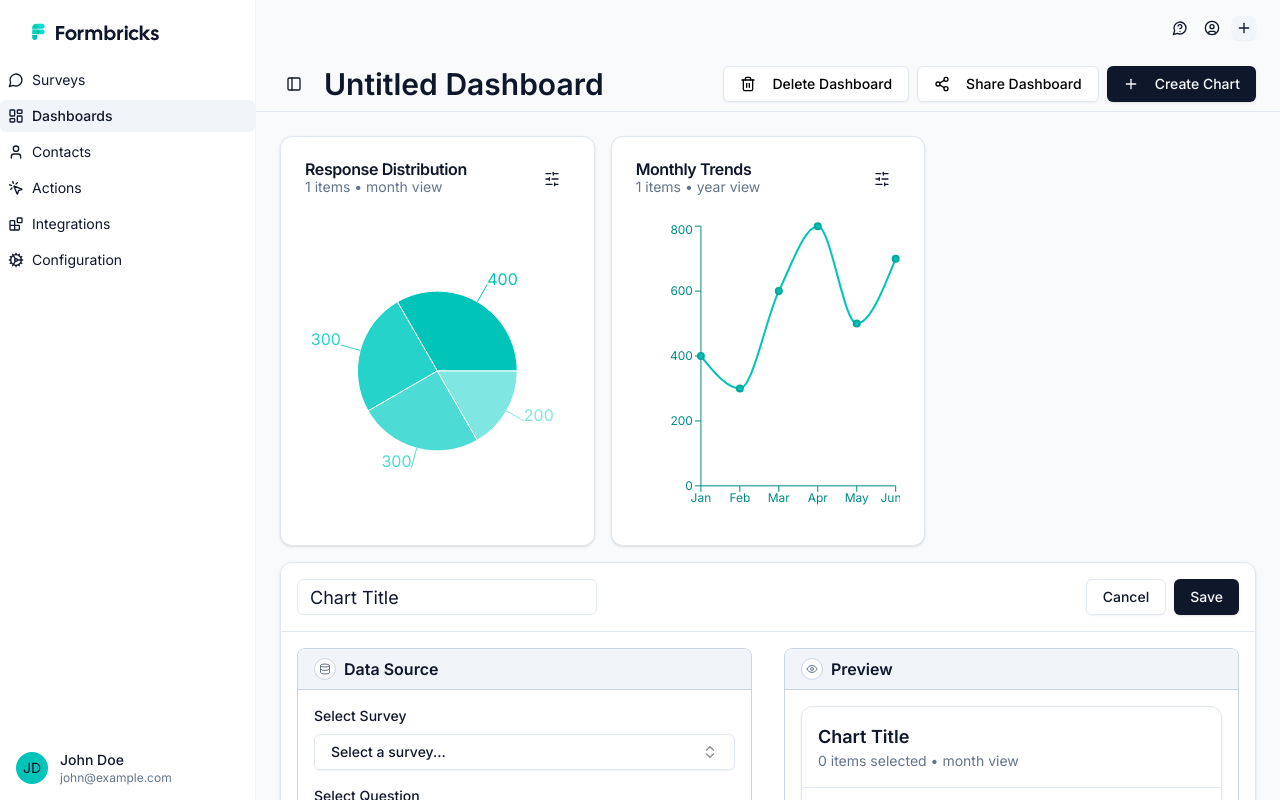
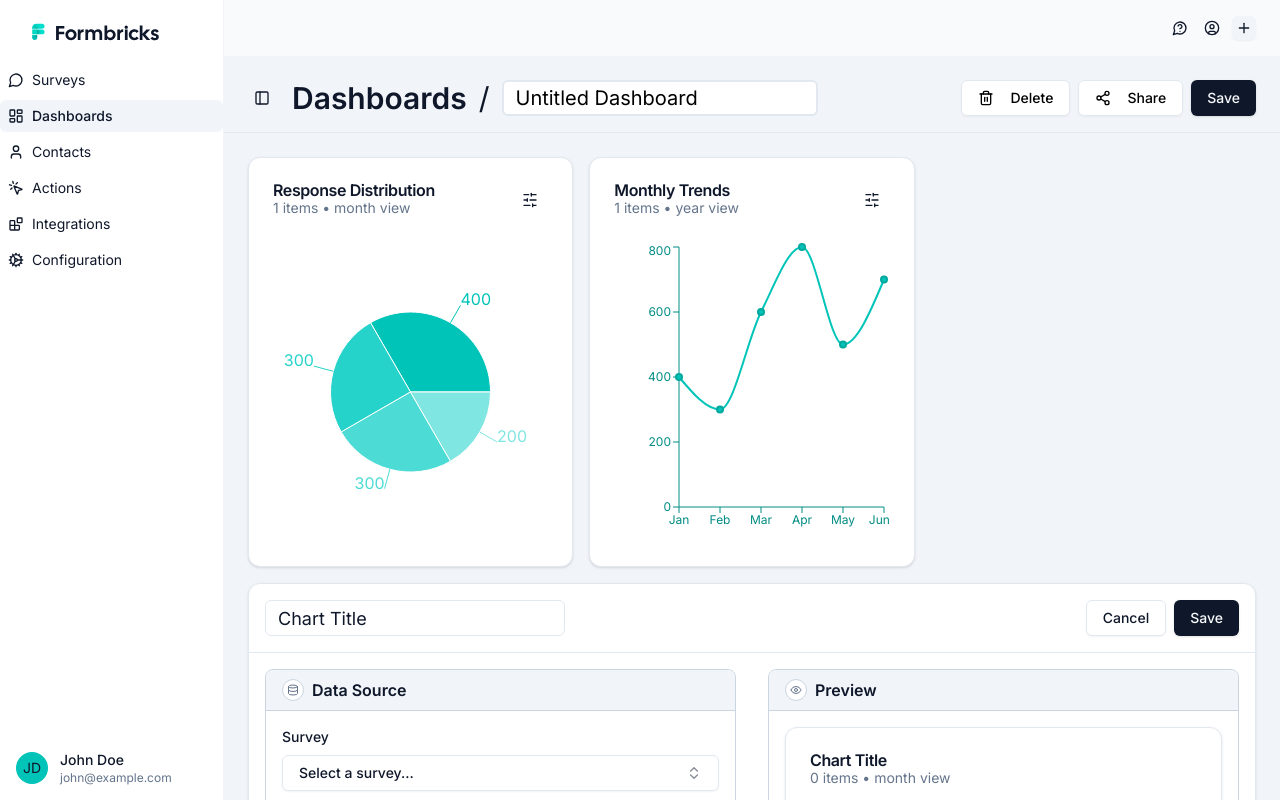
Before and after one commit to jakobsitory/dashboard-formbricks, a Next.js app: page /dashboards/1 in a window 1280 px wide. Both pictures are taken after a click on the element "Add Chart". Shown: the top 800 px of the page. Built offline with nearby package versions, Linux system fonts and the light colour scheme.

Commit message:
fixes most of the styling

```diff
--- a/app/dashboards/[id]/page.tsx
+++ b/app/dashboards/[id]/page.tsx
@@ -77,14 +77,19 @@ export default function DashboardDetail() {
   }
 
   return (
-    <div className="flex h-full flex-col">
+    <div className="flex h-full flex-col bg-formbricks-background">
       <TopControlBar />
-      <TitleBar title={title}>
+      <TitleBar
+        title="Dashboards"
+        subtitle={title}
+        subtitlePlaceholder="Dashboard Name"
+        onSubtitleChange={setTitle}
+      >
         <AlertDialog>
           <AlertDialogTrigger asChild>
             <Button variant="outline">
               <Trash2 className="mr-2 h-4 w-4" />
-              Delete Dashboard
+              Delete
             </Button>
           </AlertDialogTrigger>
           <AlertDialogContent>
@@ -102,11 +107,10 @@ export default function DashboardDetail() {
         </AlertDialog>
         <Button variant="outline">
           <Share2 className="mr-2 h-4 w-4" />
-          Share Dashboard
+          Share
         </Button>
-        <Button onClick={() => setIsAddingChart(true)}>
-          <Plus className="mr-2 h-4 w-4" />
-          Create Chart
+        <Button>
+          Save
         </Button>
       </TitleBar>
 
--- a/app/dashboards/page.tsx
+++ b/app/dashboards/page.tsx
@@ -25,7 +25,8 @@ export default function DashboardsPage() {
             <Button
               variant="outline"
               className="flex h-[300px] flex-col items-center justify-center gap-4 rounded-lg border-2 border-dashed border-secondary hover:border-brand hover:bg-accent"
-              onClick={() => router.push("/dashboards/new")}
+              onClick={() => router.push("/dashboards/new")
+			  }
             >
               <Plus className="h-8 w-8" />
               <span>Create Dashboard</span>
--- a/app/globals.css
+++ b/app/globals.css
@@ -11,6 +11,8 @@
 :root {
   --foreground-rgb: 0, 0, 0;
   --background-rgb: 255, 255, 255;
+
+  --formbricks-background: #F8FAFC;
   /* Brand Colors */
   --formbricks-brand: #038178;
 
@@ -248,7 +250,10 @@ input[type="range"]::-webkit-slider-thumb {
   -webkit-appearance: none;
 }
 
-
+.matchWidth {
+  width: var(--radix-popover-trigger-width);
+  max-height: var(--radix-popover-content-available-height);
+}
 
 @layer base {
   * {
--- a/app/layout.tsx
+++ b/app/layout.tsx
@@ -86,7 +86,7 @@ export default function RootLayout({
               </SidebarFooter>
               <SidebarRail />
             </Sidebar>
-            <div className="flex-1 overflow-auto bg-slate-50">{children}</div>
+            <div className="flex-1 overflow-auto ">{children}</div>
           </div>
         </SidebarProvider>
       </body>
--- a/components/chart-card.tsx
+++ b/components/chart-card.tsx
@@ -33,6 +33,7 @@ interface ChartCardProps {
   onEdit: (e: React.MouseEvent<HTMLElement>) => void
   onClone: () => void
   onDelete: () => void
+  preview?: boolean
 }
 
 function ChartPreview({ type, data }: { type: Chart["chartType"]; data: any[] }) {
@@ -150,7 +151,7 @@ function ChartPreview({ type, data }: { type: Chart["chartType"]; data: any[] })
   }
 }
 
-export function ChartCard({ chart, onEdit, onClone, onDelete }: ChartCardProps) {
+export function ChartCard({ chart, onEdit, onClone, onDelete, preview }: ChartCardProps) {
   return (
     <Card>
       <CardHeader>
@@ -161,6 +162,7 @@ export function ChartCard({ chart, onEdit, onClone, onDelete }: ChartCardProps)
               {chart.selectedItems.length} items • {chart.timeFrame} view
             </p>
           </div>
+          {!preview && (
             <DropdownMenu>
               <DropdownMenuTrigger asChild>
                 <Button variant="ghost" size="icon">
@@ -198,6 +200,7 @@ export function ChartCard({ chart, onEdit, onClone, onDelete }: ChartCardProps)
                 </AlertDialog>
               </DropdownMenuContent>
             </DropdownMenu>
+          )}
         </div>
       </CardHeader>
       <CardContent>
--- a/components/chart-editor.tsx
+++ b/components/chart-editor.tsx
@@ -3,32 +3,20 @@
 import * as React from "react"
 import { useRef } from "react"
 import {
-  ArrowDownAZ,
-  ArrowUpAZ,
   BarChartHorizontal,
-  CalendarDays,
   Database,
   ChartSplineIcon,
   PieChartIcon,
   PaintbrushIcon,
   EyeIcon,
 } from "lucide-react"
-import { Bar, BarChart, Line, LineChart, Pie, PieChart, ResponsiveContainer, XAxis, YAxis } from "recharts"
-import {
-	Tabs,
-	TabsContent,
-	TabsList,
-	TabsTrigger,
-  } from "@/components/ui/tabs"
-
 import { Button } from "@/components/ui/button"
 import { Card } from "@/components/ui/card"
-import { Command, CommandEmpty, CommandGroup, CommandInput, CommandItem, CommandList } from "@/components/ui/command"
-import { DropdownMenu, DropdownMenuContent, DropdownMenuItem, DropdownMenuTrigger } from "@/components/ui/dropdown-menu"
 import { Input } from "@/components/ui/input"
 import { Label } from "@/components/ui/label"
 import { ToggleGroup, ToggleGroupItem } from "@/components/ui/toggle-group"
 import SurveyQuestionSelector from "@/components/survey-question-selector"
+import { ChartCard } from "@/components/chart-card"
 
 // Import types and mock data from centralized data file
 import { ChartSettings, ChartType, TimeFrame, SortOrder, mockSurveys, mockChartData, defaultChartSettings } from "@/app/mockData"
@@ -189,16 +177,16 @@ export function ChartEditor({ onSave, initialSettings, onCancel, className }: Ch
 						className="justify-start rounded-lg border border-slate-300 p-1"
 						>
 						<ToggleGroupItem value="day" className="flex-1 items-center gap-2 px-3">
-							<span>Day</span>
+							<span>Today</span>
 						</ToggleGroupItem>
 						<ToggleGroupItem value="week" className="flex-1 items-center gap-2 px-3">
-							<span>Week</span>
+							<span>Last 7 Days</span>
 						</ToggleGroupItem>
 						<ToggleGroupItem value="month" className="flex-1 flex items-center gap-2 px-3">
-							<span>Month</span>
+							<span>Last 30 Days</span>
 						</ToggleGroupItem>
 						<ToggleGroupItem value="year" className="flex-1 items-center gap-2 px-3">
-							<span>Year</span>
+							<span>This Year</span>
 						</ToggleGroupItem>
 						<ToggleGroupItem value="total" className="flex-1 items-center gap-2 px-3">
 							<span>Total</span>
@@ -211,7 +199,6 @@ export function ChartEditor({ onSave, initialSettings, onCancel, className }: Ch
           </div>
 
           <div className="p-4">
-		  {/* Data Source Section */}
             <div className="flex flex-col rounded-lg border border-slate-300">
               <div className="flex items-center gap-x-2 rounded-t-lg border-b border-slate-300 bg-slate-100 px-4 py-2">
                 <div className="rounded-full border border-slate-300 bg-white p-1">
@@ -222,48 +209,13 @@ export function ChartEditor({ onSave, initialSettings, onCancel, className }: Ch
                 </h2>
               </div>
               <div className="space-y-4 p-4">
-					<Card className="h-full">
-					<div className="flex h-full flex-col">
-						<div className="border-b p-4">
-						<h3 className="text-lg font-semibold">{settings.title || "Chart Preview"}</h3>
-						<p className="text-sm text-muted-foreground">
-							{settings.selectedItems.length} items selected • {settings.timeFrame} view
-						</p>
-						</div>
-						<div className="flex-1 p-6">
-						<div className="h-full min-h-[300px]">
-							<ResponsiveContainer width="100%" height="100%">
-							{settings.chartType === "pie" ? (
-								<PieChart>
-								<Pie
-									data={mockChartData}
-									cx="50%"
-									cy="50%"
-									innerRadius={60}
-									outerRadius={80}
-									fill="var(--brand)"
-									dataKey="value"
-									label
+        <ChartCard
+          chart={{...settings, id: "preview-chart"}}
+          onEdit={() => {}}
+          onClone={() => {}}
+          onDelete={() => {}}
+          preview={true}
         />
-								</PieChart>
-							) : settings.chartType === "bar" ? (
-								<BarChart data={mockChartData}>
-								<XAxis dataKey="name" />
-								<YAxis />
-								<Bar dataKey="value" fill="var(--brand)" />
-								</BarChart>
-							) : (
-								<LineChart data={mockChartData}>
-								<XAxis dataKey="name" />
-								<YAxis />
-								<Line type="monotone" dataKey="value" stroke="var(--brand)" strokeWidth={2} />
-								</LineChart>
-							)}
-							</ResponsiveContainer>
-						</div>
-						</div>
-					</div>
-					</Card>
 			  </div>
             </div>
           </div>
--- a/components/survey-question-selector.tsx
+++ b/components/survey-question-selector.tsx
@@ -1,7 +1,7 @@
 "use client"
 
 import * as React from "react"
-import { Check, ChevronsUpDown, Search, BarChart, ListChecks, FileText, MessageSquare } from "lucide-react"
+import { Check, ChevronsUpDown, Search, BarChart, List, FileText, MessageSquare, Rows3Icon, MessageCircle } from "lucide-react"
 import { Button } from "@/components/ui/button"
 import { Command, CommandEmpty, CommandGroup, CommandInput, CommandItem, CommandList } from "@/components/ui/command"
 import { Popover, PopoverContent, PopoverTrigger } from "@/components/ui/popover"
@@ -16,26 +16,24 @@ const surveys = [
 ]
 
 const questionTypes = {
-  "multiple-choice": { icon: ListChecks, label: "Multiple Choice" },
-  text: { icon: FileText, label: "Text" },
-  rating: { icon: BarChart, label: "Rating" },
-  "open-ended": { icon: MessageSquare, label: "Open Ended" },
-}
+  "multiple-choice-single-select": { icon: List, label: "Single Select" },
+  "multiple-choice-multiple-select": { icon: Rows3Icon, label: "Multiple Select" },
+  }
 
 const questions = [
-  { id: "101", surveyId: "1", text: "How satisfied are you with our service?", type: "rating" },
-  { id: "102", surveyId: "1", text: "What improvements would you suggest?", type: "open-ended" },
-  { id: "103", surveyId: "1", text: "Would you recommend us to others?", type: "multiple-choice" },
-  { id: "201", surveyId: "2", text: "How would you rate your work-life balance?", type: "rating" },
-  { id: "202", surveyId: "2", text: "Do you feel valued at work?", type: "multiple-choice" },
-  { id: "203", surveyId: "2", text: "What would improve your workplace experience?", type: "open-ended" },
-  { id: "301", surveyId: "3", text: "Which features do you use most often?", type: "multiple-choice" },
-  { id: "302", surveyId: "3", text: "How easy is our product to use?", type: "rating" },
-  { id: "303", surveyId: "3", text: "What features would you like to see added?", type: "text" },
-  { id: "401", surveyId: "4", text: "How easy was it to find what you were looking for?", type: "rating" },
-  { id: "402", surveyId: "4", text: "Did you encounter any issues while using our website?", type: "multiple-choice" },
-  { id: "501", surveyId: "5", text: "Which of our competitors do you also use?", type: "multiple-choice" },
-  { id: "502", surveyId: "5", text: "What factors influence your purchasing decisions?", type: "open-ended" },
+  { id: "101", surveyId: "1", text: "How satisfied are you with our service?", type: "multiple-choice-single-select" },
+  { id: "102", surveyId: "1", text: "What improvements would you suggest?", type: "multiple-choice-single-select" },
+  { id: "103", surveyId: "1", text: "Would you recommend us to others?", type: "multiple-choice-multiple-select" },
+  { id: "201", surveyId: "2", text: "How would you rate your work-life balance?", type: "multiple-choice-single-select" },
+  { id: "202", surveyId: "2", text: "Do you feel valued at work?", type: "multiple-choice-multiple-select" },
+  { id: "203", surveyId: "2", text: "What would improve your workplace experience?", type: "multiple-choice-single-select" },
+  { id: "301", surveyId: "3", text: "Which features do you use most often?", type: "multiple-choice-multiple-select" },
+  { id: "302", surveyId: "3", text: "How easy is our product to use?", type: "multiple-choice-single-select" },
+  { id: "303", surveyId: "3", text: "What features would you like to see added?", type: "multiple-choice-single-select" },
+  { id: "401", surveyId: "4", text: "How easy was it to find what you were looking for?", type: "multiple-choice-single-select" },
+  { id: "402", surveyId: "4", text: "Did you encounter any issues while using our website?", type: "multiple-choice-multiple-select" },
+  { id: "501", surveyId: "5", text: "Which of our competitors do you also use?", type: "multiple-choice-single-select" },
+  { id: "502", surveyId: "5", text: "What factors influence your purchasing decisions?", type: "multiple-choice-multiple-select" },
 ]
 
 export default function SurveyQuestionSelector() {
@@ -78,10 +76,10 @@ export default function SurveyQuestionSelector() {
   }, [selectedSurvey, filteredQuestions])
 
   return (
-    <div className="flex flex-col space-y-4 w-full max-w-md">
+    <div className="flex flex-col space-y-4 w-full ">
       <div className="flex flex-col space-y-2">
         <label htmlFor="survey-select" className="text-sm font-medium">
-          Select Survey
+          Survey
         </label>
         <Popover open={openSurvey} onOpenChange={setOpenSurvey}>
           <PopoverTrigger asChild>
@@ -89,15 +87,15 @@ export default function SurveyQuestionSelector() {
               id="survey-select"
               variant="outline"
               role="combobox"
-              aria-expanded={openSurvey}
+            //   aria-expanded={openSurvey}
               className="justify-between"
             >
-              {selectedSurveyObject ? selectedSurveyObject.title : "Select a survey..."}
+	            {selectedSurveyObject ? selectedSurveyObject.title : "Select a survey..."}
               <ChevronsUpDown className="ml-2 h-4 w-4 shrink-0 opacity-50" />
-            </Button>
+			</Button>
           </PopoverTrigger>
-          <PopoverContent className="w-[400px] p-0">
-            <Command>
+          <PopoverContent className="p-0 matchWidth">
+            <Command className="w-full">
               <CommandInput placeholder="Search surveys..." className="h-9" />
               <CommandList>
                 <CommandEmpty>No surveys found.</CommandEmpty>
@@ -128,7 +126,7 @@ export default function SurveyQuestionSelector() {
 
       <div className="flex flex-col space-y-2">
         <label htmlFor="question-select" className="text-sm font-medium">
-          Select Question
+          Question
         </label>
         <Popover open={openQuestion} onOpenChange={setOpenQuestion}>
           <PopoverTrigger asChild>
@@ -143,8 +141,8 @@ export default function SurveyQuestionSelector() {
               <ChevronsUpDown className="ml-2 h-4 w-4 shrink-0 opacity-50" />
             </Button>
           </PopoverTrigger>
-          <PopoverContent className="w-[400px] p-0">
-            <Command>
+          <PopoverContent className="p-0 matchWidth">
+            <Command className="w-full">
               <CommandInput placeholder="Search questions..." className="h-9" />
               <CommandList>
                 <CommandEmpty>No questions found.</CommandEmpty>
--- a/components/title-bar.tsx
+++ b/components/title-bar.tsx
@@ -1,18 +1,34 @@
 import type * as React from "react"
 import { SidebarTrigger } from "@/components/ui/sidebar"
+import { Input } from "@/components/ui/input"
 
 interface TitleBarProps {
   title: string
+  subtitle?: string
+  subtitlePlaceholder?: string
+  onSubtitleChange?: (value: string) => void
   children?: React.ReactNode
 }
 
-export function TitleBar({ title, children }: TitleBarProps) {
+export function TitleBar({ title, subtitle, subtitlePlaceholder, onSubtitleChange, children }: TitleBarProps) {
   return (
-    <header className="sticky top-0 z-10 flex h-14 items-center gap-4 border-b px-6">
-
-	<SidebarTrigger />
+    <header className="sticky top-0 z-10 flex items-center gap-4 border-b pt-6 pb-4 px-6">
+      <SidebarTrigger />
       <div className="flex flex-1 items-center justify-between">
-        <h1 className="text-3xl font-semibold text-primary">{title}</h1>
+        <div className="flex items-center gap-3">
+          <h1 className="text-3xl font-semibold text-primary">{title}</h1>
+          {(subtitle !== undefined || onSubtitleChange) && (
+            <>
+              <span className="text-3xl text-primary">/</span>
+              <Input
+                value={subtitle}
+                onChange={(e) => onSubtitleChange?.(e.target.value)}
+                placeholder={subtitlePlaceholder}
+                className="h-9 text-xl border-2 focus-visible:ring-0"
+              />
+            </>
+          )}
+        </div>
         <div className="flex items-center gap-2">{children}</div>
       </div>
     </header>
--- a/components/ui/sidebar.tsx
+++ b/components/ui/sidebar.tsx
@@ -21,7 +21,7 @@ import {
 
 const SIDEBAR_COOKIE_NAME = "sidebar_state"
 const SIDEBAR_COOKIE_MAX_AGE = 60 * 60 * 24 * 7
-const SIDEBAR_WIDTH = "16rem"
+const SIDEBAR_WIDTH = "14rem"
 const SIDEBAR_WIDTH_MOBILE = "18rem"
 const SIDEBAR_WIDTH_ICON = "3rem"
 const SIDEBAR_KEYBOARD_SHORTCUT = "b"
@@ -141,7 +141,7 @@ const SidebarProvider = React.forwardRef<
               } as React.CSSProperties
             }
             className={cn(
-              "group/sidebar-wrapper flex min-h-svh w-full has-[[data-variant=inset]]:bg-sidebar",
+              "group/sidebar-wrapper flex min-h-svh w-full has-[[data-variant=inset]]:bg-white",
               className
             )}
             ref={ref}
@@ -181,7 +181,7 @@ const Sidebar = React.forwardRef<
       return (
         <div
           className={cn(
-            "flex h-full w-[--sidebar-width] flex-col bg-sidebar text-sidebar-foreground",
+            "flex h-full w-[--sidebar-width] flex-col bg-white text-sidebar-foreground",
             className
           )}
           ref={ref}
@@ -248,7 +248,10 @@ const Sidebar = React.forwardRef<
         >
           <div
             data-sidebar="sidebar"
-            className="flex h-full w-full flex-col bg-sidebar group-data-[variant=floating]:rounded-lg group-data-[variant=floating]:border group-data-[variant=floating]:border-sidebar-border group-data-[variant=floating]:shadow"
+            className={cn(
+              "flex h-full w-full flex-col bg-white",
+              "group-data-[variant=floating]:rounded-lg group-data-[variant=floating]:border group-data-[variant=floating]:border-sidebar-border group-data-[variant=floating]:shadow"
+            )}
           >
             {children}
           </div>
```
Also changed, not shown: components/empty-dashboard.tsx (added). Lines whose indentation alone changed are shown as unchanged.
